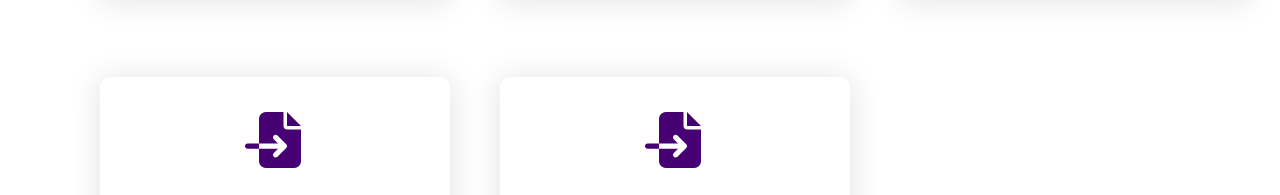
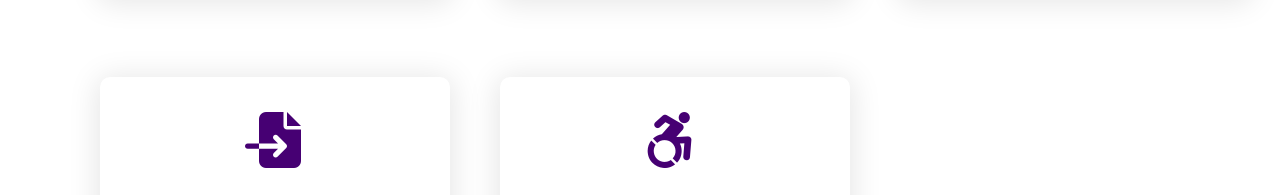
Before and after one commit to Rajeshrpr2208/RPR-Business-Solutions, a plain HTML site: page services.html in a window 1280 px wide. Shown: the part 1357-1552 px from the top of the page. Drawn offline with Linux system fonts and the light colour scheme.

Commit message:
Update services.html

```diff
--- a/services.html
+++ b/services.html
@@ -133,7 +133,7 @@
                     </div>
 
                     <div id="card-info">
-                      <i id="my-icon" class="fa-solid fa-file-import"></i>
+                        <i id="my-icon" class="fa-brands fa-accessible-icon"></i>
                       <h4 id="main-title">Medical Billing</h4>
 
                       <p id="sub-title">Accurate and efficient billing solutions for healthcare providers Medical billing (claim submission, insurance verification, coding, compliance)
```
